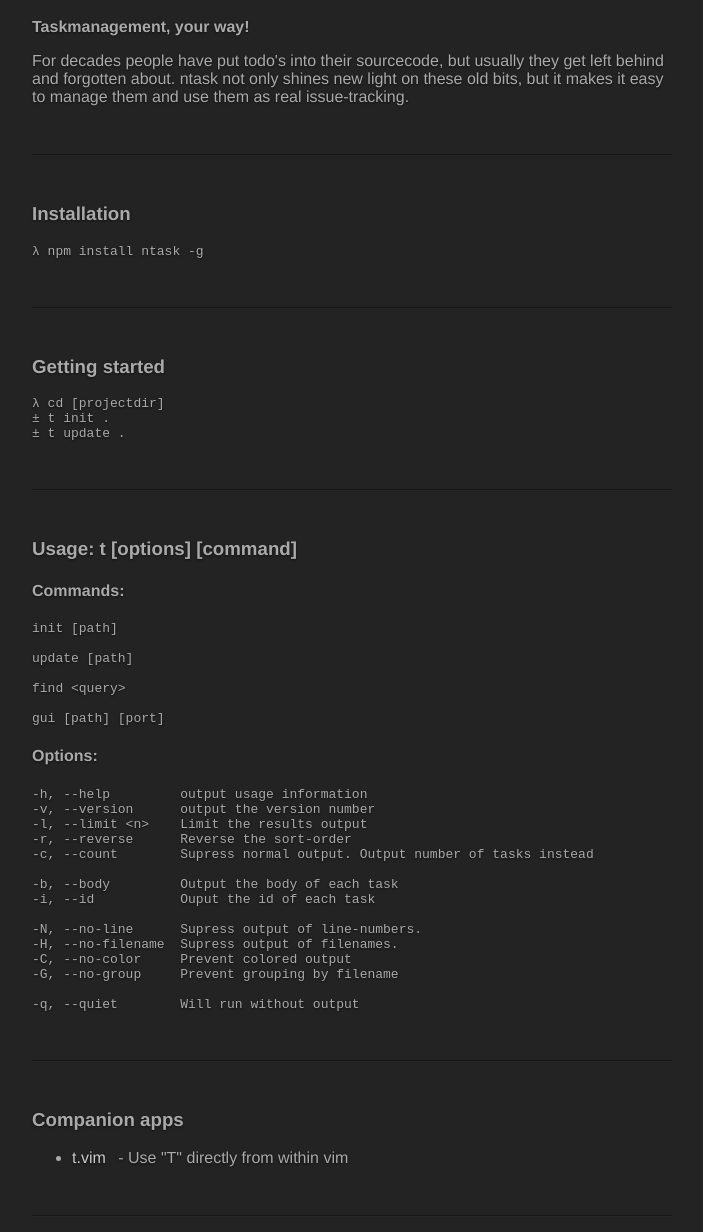
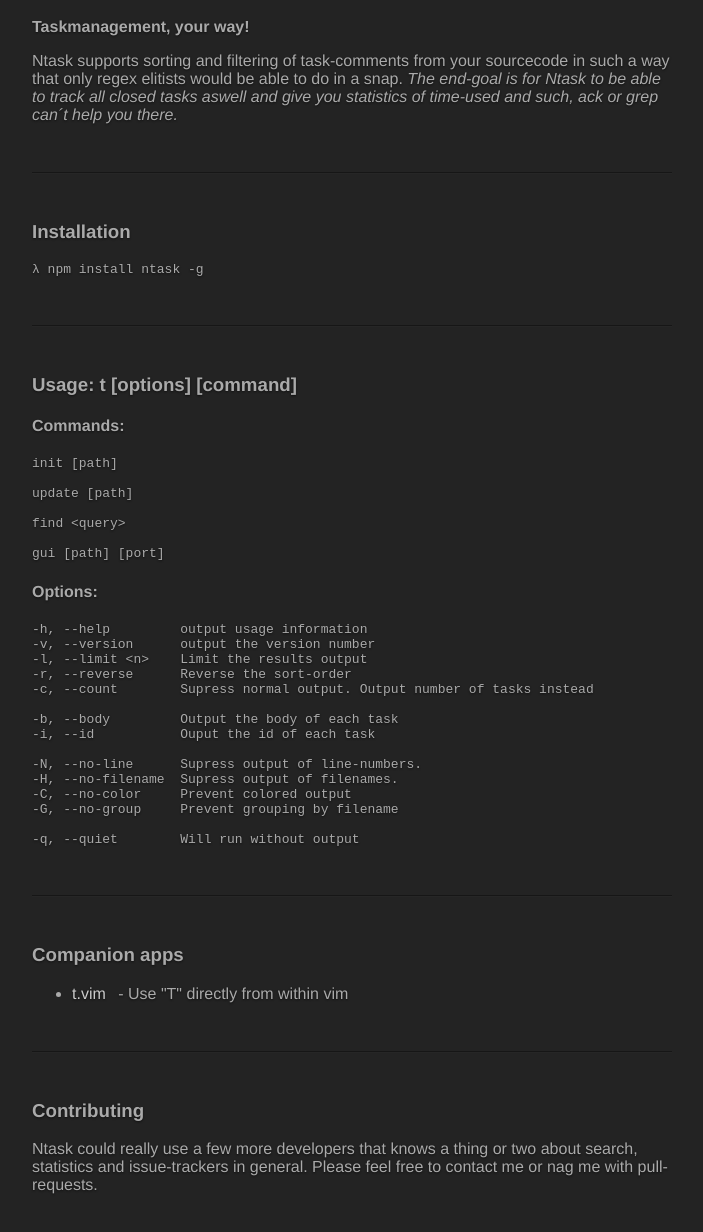
Before and after one commit to hkjels/ntask, a plain HTML site: page index.html in a window 1280 px wide. Shown: the part 288-1520 px from the top of the page, without its empty margins (288-991 px from the left). Drawn offline with Linux system fonts and the light colour scheme.

Commit message:
Minor changes to the documentation

```diff
--- a/index.html
+++ b/index.html
@@ -56,24 +56,16 @@
 
 <p><strong>Taskmanagement, your way!</strong></p>
 
-<p>For decades people have put todo's into their sourcecode, but usually they get
-left behind and forgotten about. ntask not only shines new light on these old
-bits, but it makes it easy to manage them and use them as real issue-tracking.</p>
+<p>Ntask supports sorting and filtering of task-comments from your sourcecode in
+such a way that only regex elitists would be able to do in a snap.
+<em>The end-goal is for Ntask to be able to track all closed tasks aswell and give
+you statistics of time-used and such, ack or grep can´t help you there.</em></p>
 
 <hr />
 
 <h3>Installation</h3>
 
 <pre><code>λ npm install ntask -g
-</code></pre>
-
-<hr />
-
-<h3>Getting started</h3>
-
-<pre><code>λ cd [projectdir]
-± t init .
-± t update .
 </code></pre>
 
 <hr />
@@ -120,6 +112,14 @@
 
 <hr />
 
+<h3>Contributing</h3>
+
+<p>Ntask could really use a few more developers that knows a thing or two about
+search, statistics and issue-trackers in general. Please feel free to contact
+me or nag me with pull-requests.</p>
+
+<hr />
+
 <h3>Contributors</h3>
 
 <ul>
```
Also changed, not shown: find.html (+4 -3 lines).
